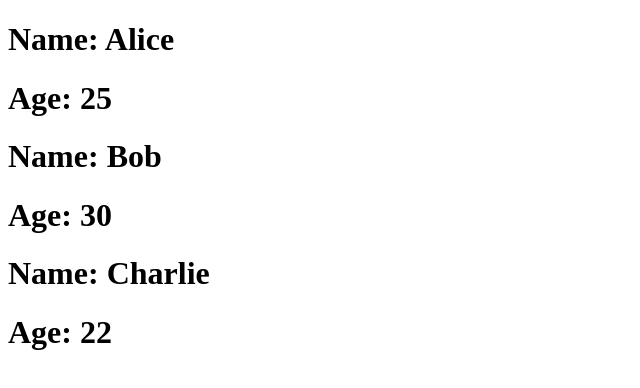
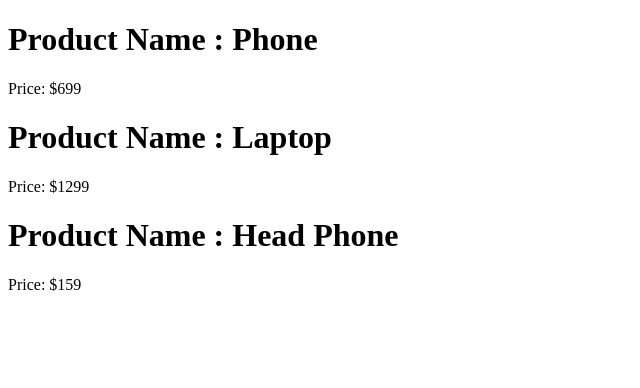
Before and after one commit to AfiyaZannuba/React-Learning, a React (Vite) app: page / in a window 1280 px wide. Shown: the top 388 px of the page, without its empty margins (0-640 px from the left). Built offline with nearby package versions, Linux system fonts and the light colour scheme.

Commit message:
Map method challenges are done

```diff
--- a/src/App.jsx
+++ b/src/App.jsx
@@ -1,8 +1,12 @@
-import UserList from "./components/userList";
+import ProductList from "./components/ProductList";
+// import UserList from "./components/userList";
 
 const App = () => {
   return (
-    <UserList />
+    <main>
+      {/* <UserList /> */}
+      <ProductList />
+    </main>
   )
 }
 
--- /dev/null
+++ b/src/components/ProductList.jsx
@@ -0,0 +1,33 @@
+const ProductList = () => {
+
+    const Products = [
+        {
+            id: 1,
+            name: "Phone",
+            price: '$699'
+        },
+        {
+            id: 1,
+            name: "Laptop",
+            price: '$1299'
+        },
+        {
+            id: 1,
+            name: "Head Phone",
+            price: '$159'
+        }
+    ]
+
+    return (
+        <div>
+            {Products.map((product)=>(
+                <div key={product.id}>
+                    <h1>Product Name : {product.name}</h1>
+                    <p>Price: {product.price}</p>
+                </div>
+            ))}
+        </div>
+    )
+}
+
+export default ProductList;
```
